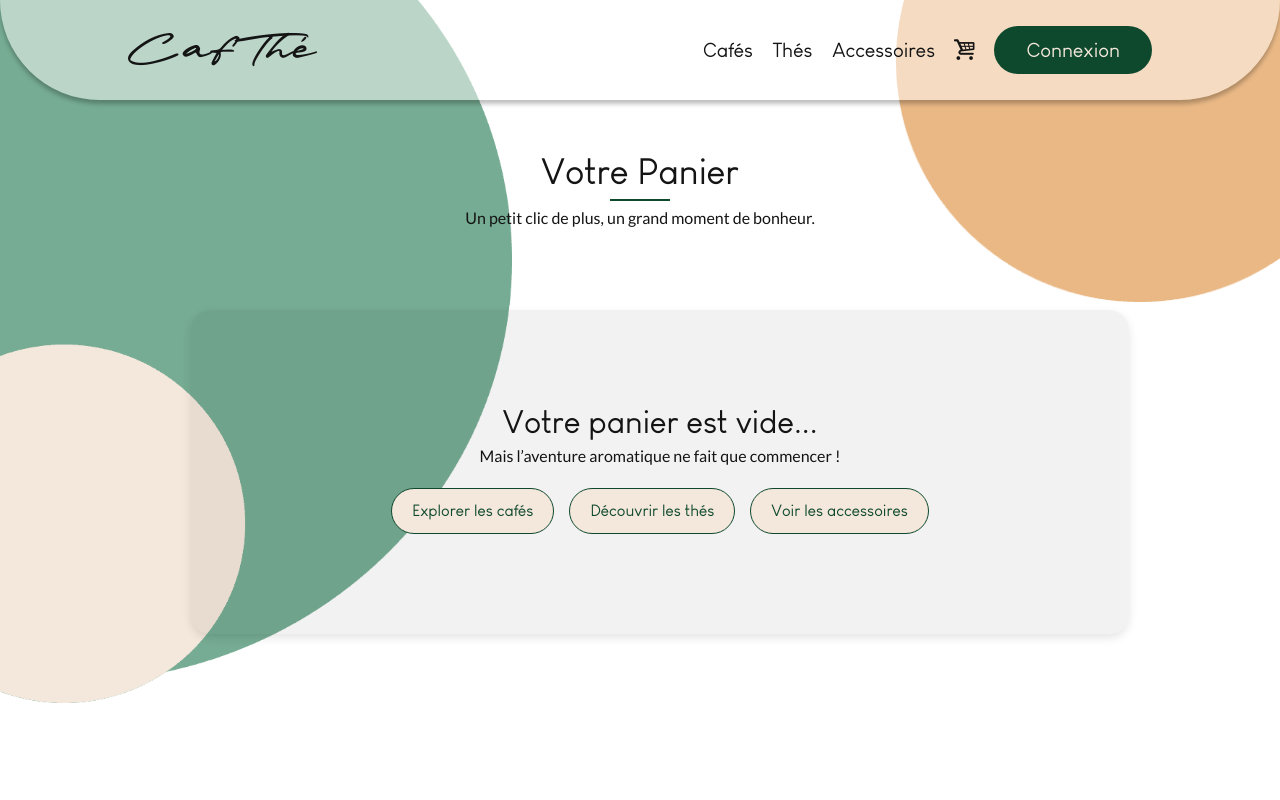
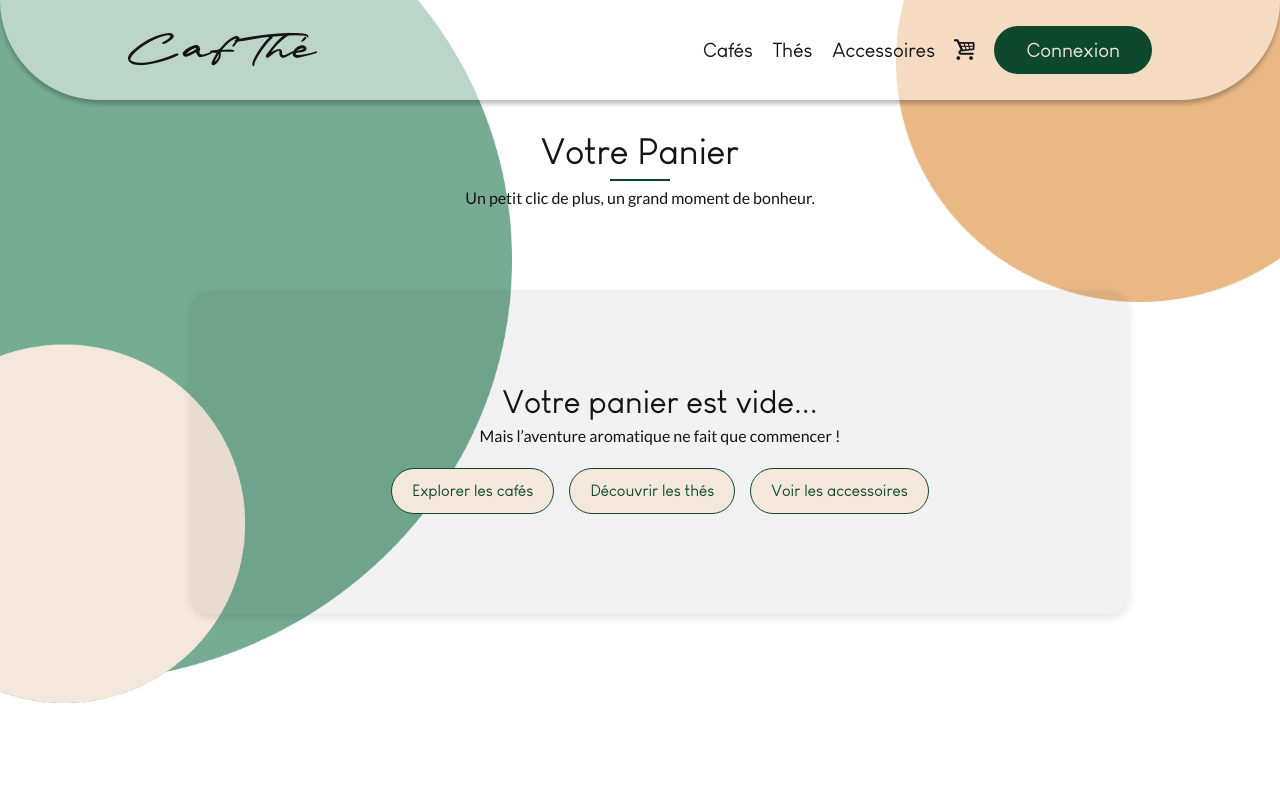
Before and after one commit to ThibautG/cafthe_react, a React (Create React App) app: page /panier in a window 1280 px wide. Shown: the top 800 px of the page. Built offline with nearby package versions, Linux system fonts and the light colour scheme.

Commit message:
padding top h1 from 6 to 4 rem

```diff
--- a/src/styles/Cart.css
+++ b/src/styles/Cart.css
@@ -12,7 +12,7 @@
     font-family: var(--font-title);
     font-size: var(--font-size-baseline);
     color: var(--color-text-main);
-    padding-top: 6rem;
+    padding-top: 4rem;
     padding-bottom: 0.5rem;
     text-align: center;
 }
--- a/src/styles/Products.css
+++ b/src/styles/Products.css
@@ -9,7 +9,7 @@
 }
 
 .section-products-title {
-    padding-top: 6rem;
+    padding-top: 4rem;
     padding-bottom: 0.5rem;
     font-family: var(--font-title);
     font-size: var(--font-size-baseline);
@@ -28,5 +28,7 @@
 .section-products-subtitle {
     text-align: center;
     color: var(--color-text-main);
+    /*
     margin-bottom: 3rem;
+    */
 }
```
